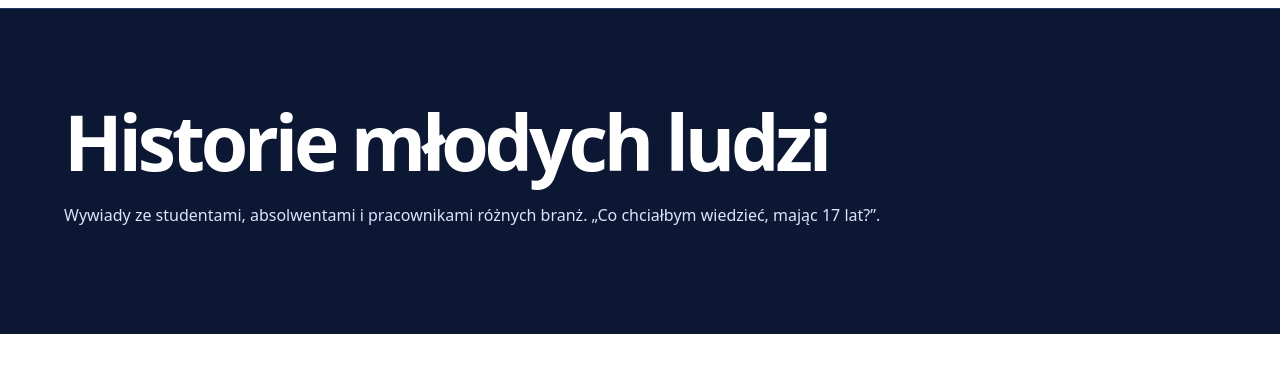
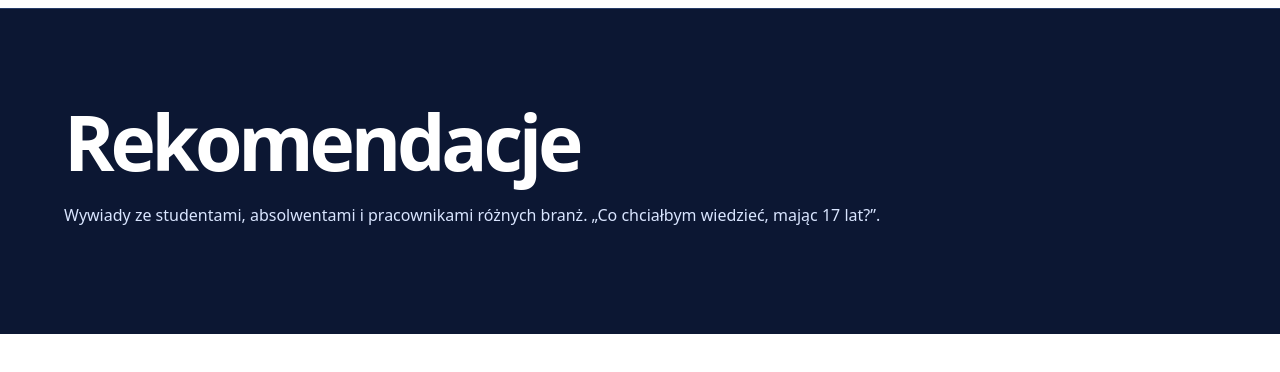
Before and after one commit to Balizar5/JazdaProbna, a plain HTML site: page historie-mlodych-ludzi.html in a window 1280 px wide. Shown: the part 64-436 px from the top of the page. Drawn offline with Linux system fonts and the light colour scheme.

Commit message:
Zmień nazwę podstrony na Rekomendacje

```diff
--- a/historie-mlodych-ludzi.html
+++ b/historie-mlodych-ludzi.html
@@ -4,7 +4,7 @@
   <meta charset="utf-8">
   <meta name="viewport" content="width=device-width, initial-scale=1">
   <meta name="description" content="Wywiady ze studentami, absolwentami i pracownikami różnych branż. „Co chciałbym wiedzieć, mając 17 lat?”.">
-  <title>Historie młodych ludzi | Jazda Próbna</title>
+  <title>Rekomendacje | Jazda Próbna</title>
   <link rel="icon" href="logo-przezroczyste.svg" type="image/svg+xml">
   <link rel="stylesheet" href="style.css?v=5">
 </head>
@@ -20,7 +20,7 @@
   <main>
     <section class="detail-band" aria-labelledby="detail-title">
       <div class="container">
-        <h1 id="detail-title">Historie młodych ludzi</h1>
+        <h1 id="detail-title">Rekomendacje</h1>
         <p>Wywiady ze studentami, absolwentami i pracownikami różnych branż. „Co chciałbym wiedzieć, mając 17 lat?”.</p>
       </div>
     </section>
```
